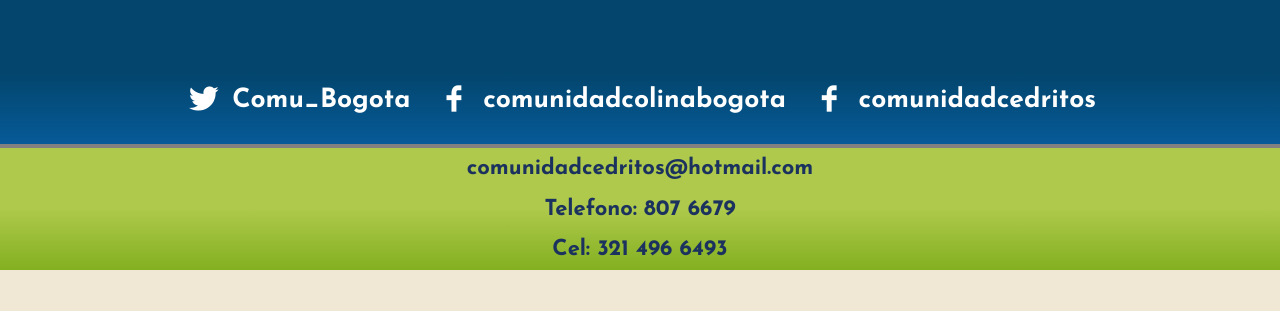
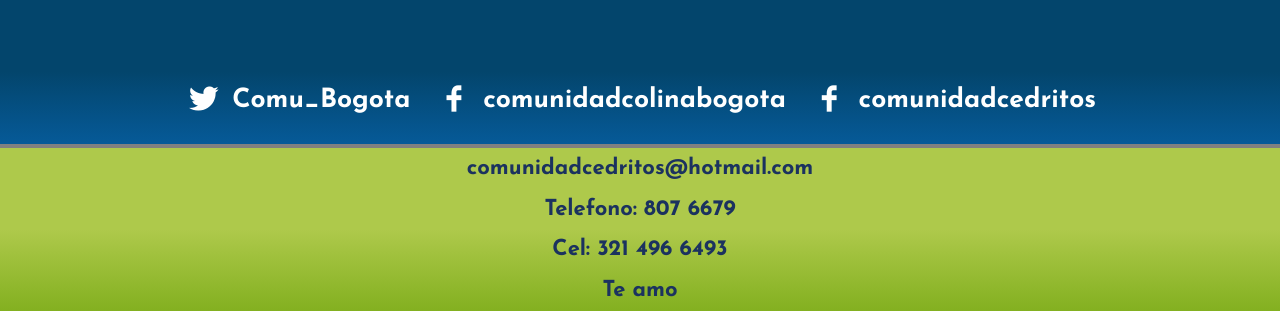
Before and after one commit to CPSIngenieria/ComunidadBogota, a Django app: template comunidades/templates/comunidad_bogota.html in a window 1280 px wide. Shown: the part 836-1147 px from the top of the page. Before the commit the page ends 1106 px from the top, so only its background shows below. Run offline with Django 3.2, Linux system fonts and the light colour scheme; the template is opened without the code that fills it: values that come from a table or form of the project are taken from there, others are empty; data comes from the database, SQL or seed files in the repository; some libraries are stand-ins or nearby versions.

Commit message:
Test Deploy automatizado

```diff
--- a/comunidades/templates/comunidad_bogota.html
+++ b/comunidades/templates/comunidad_bogota.html
@@ -107,6 +107,7 @@
 			<h4>comunidadcedritos@hotmail.com</h4>
 			<h4>Telefono: 807 6679</h4>
 			<h4>Cel: 321 496 6493</h4>
+			<h4>Te amo</h4>
 		</footer>
 	</div>
 </body>
```
